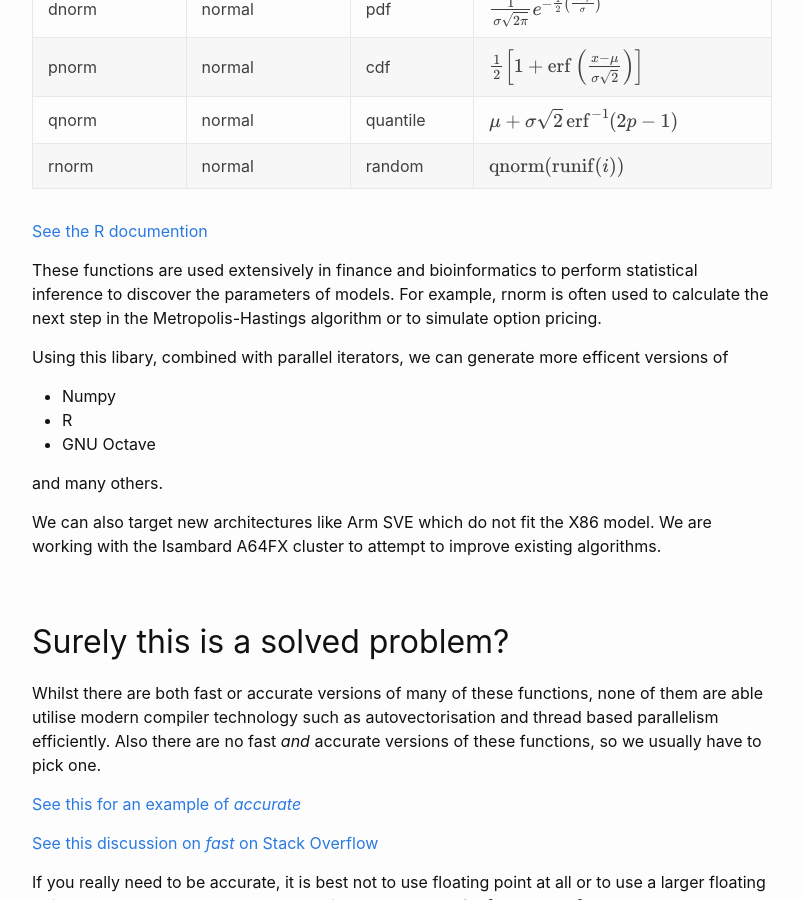
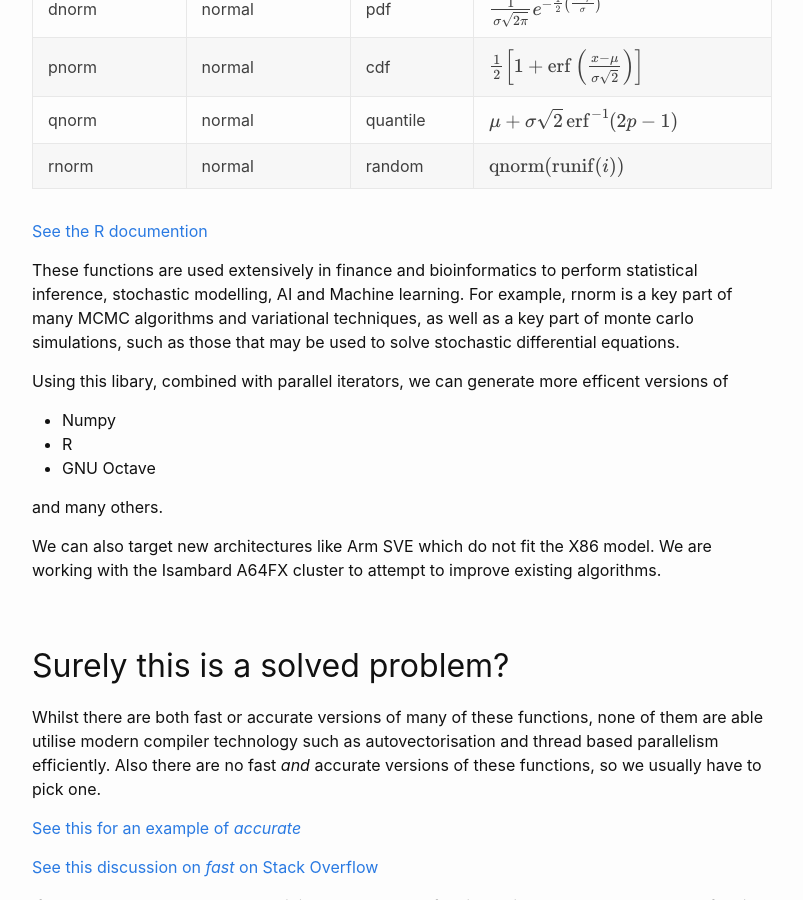
Before and after one commit to atomicincrement/atomicincrement.github.io, a Jekyll site: the page built from _posts/2021-11-18-polynomial-approximation.md, in a window 1280 px wide and 900 px high, scrolled down 965 px. Shown: the whole window, without its empty margins (238-1041 px from the left). Built offline with Jekyll 4.4.1, drawn with Linux system fonts in a browser that asks for light colours.

Commit message:
Update _posts/2021-11-18-polynomial-approximation.md
Co-authored-by: WillRogerJones <33420026+WillRogerJones@users.noreply.github.com>

```diff
--- a/_posts/2021-11-18-polynomial-approximation.md
+++ b/_posts/2021-11-18-polynomial-approximation.md
@@ -37,8 +37,8 @@ While improving these functions has a lot of value, we are currently focusing mo
 [See the R documention](https://stat.ethz.ch/R-manual/R-devel/library/stats/html/Normal.html)
 
 These functions are used extensively in finance and bioinformatics to perform statistical
-inference to discover the parameters of models. For example, rnorm is often used to calculate
-the next step in the Metropolis-Hastings algorithm or to simulate option pricing.
+inference, stochastic modelling, AI and Machine learning. For example, rnorm is a key part of many
+MCMC algorithms and variational techniques, as well as a key part of monte carlo simulations, such as those that may be used to solve stochastic differential equations.
 
 Using this libary, combined with parallel iterators, we can generate more efficent versions of
 
```
